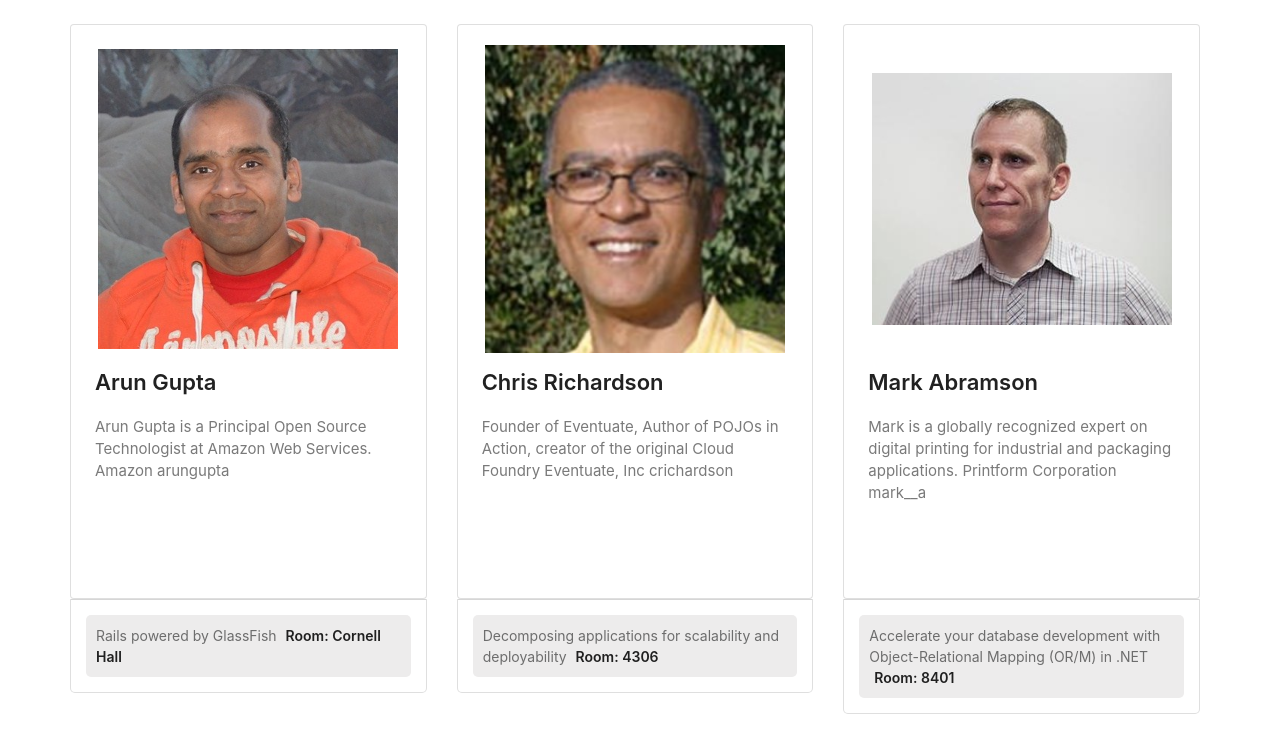
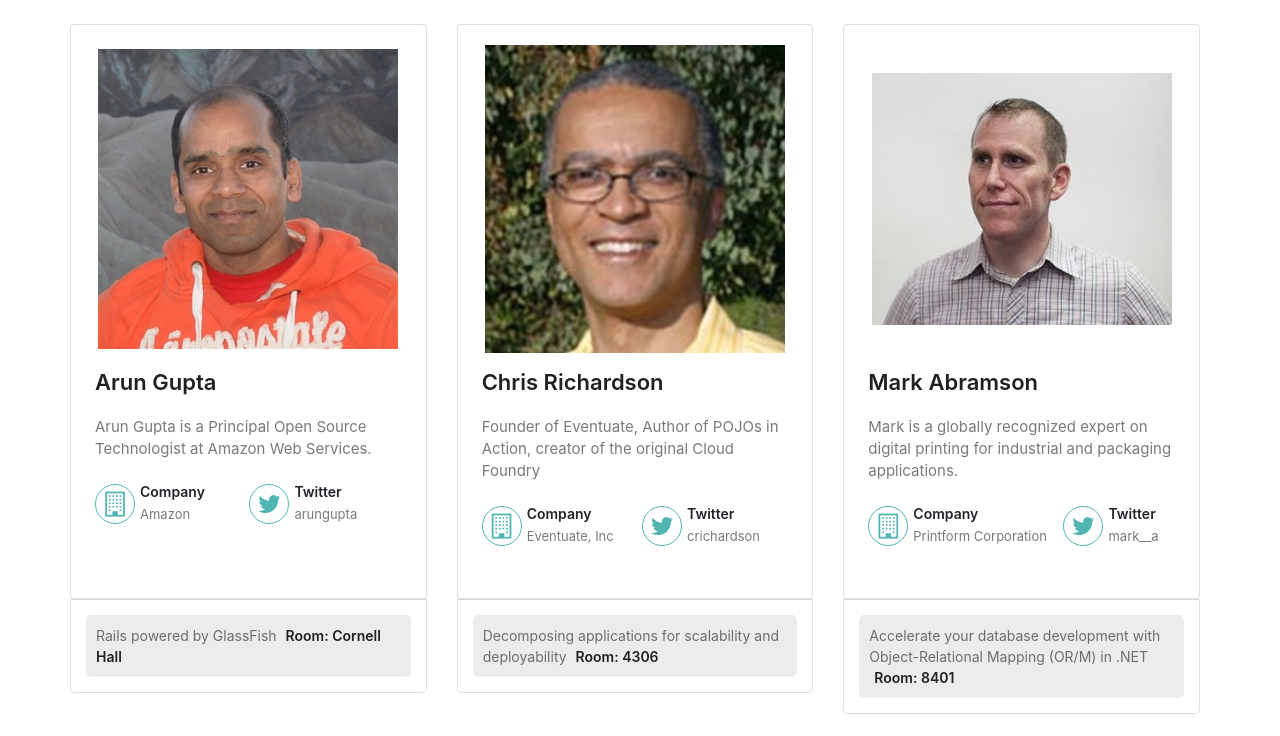
Before and after one commit to musicollins/react-components-build, a Next.js app: page / in a window 1280 px wide. Shown: the top 736 px of the page. Built offline with nearby package versions, Linux system fonts and the light colour scheme.

Commit message:
Fixed SpeakerDemographics component

```diff
--- a/src/components/SpeakerDemographics.jsx
+++ b/src/components/SpeakerDemographics.jsx
@@ -7,9 +7,19 @@ function SpeakerDemographics({first, last, bio, company, twitterHandle, favorite
           </h3>
         </div>
         <div>
-          <p>
-            {bio} {company} {twitterHandle} {favorite}
+          <p className="card-description">
+            {bio}
           </p>
+          <div className="social d-flex flex-row mt-4">
+            <div className="company">
+              <h5>Company</h5>
+              <h6>{company}</h6>
+            </div>
+            <div className="twitter">
+              <h5>Twitter</h5>
+              <h6>{twitterHandle}</h6>
+            </div>
+          </div>
         </div>
       </div>
     );
```
